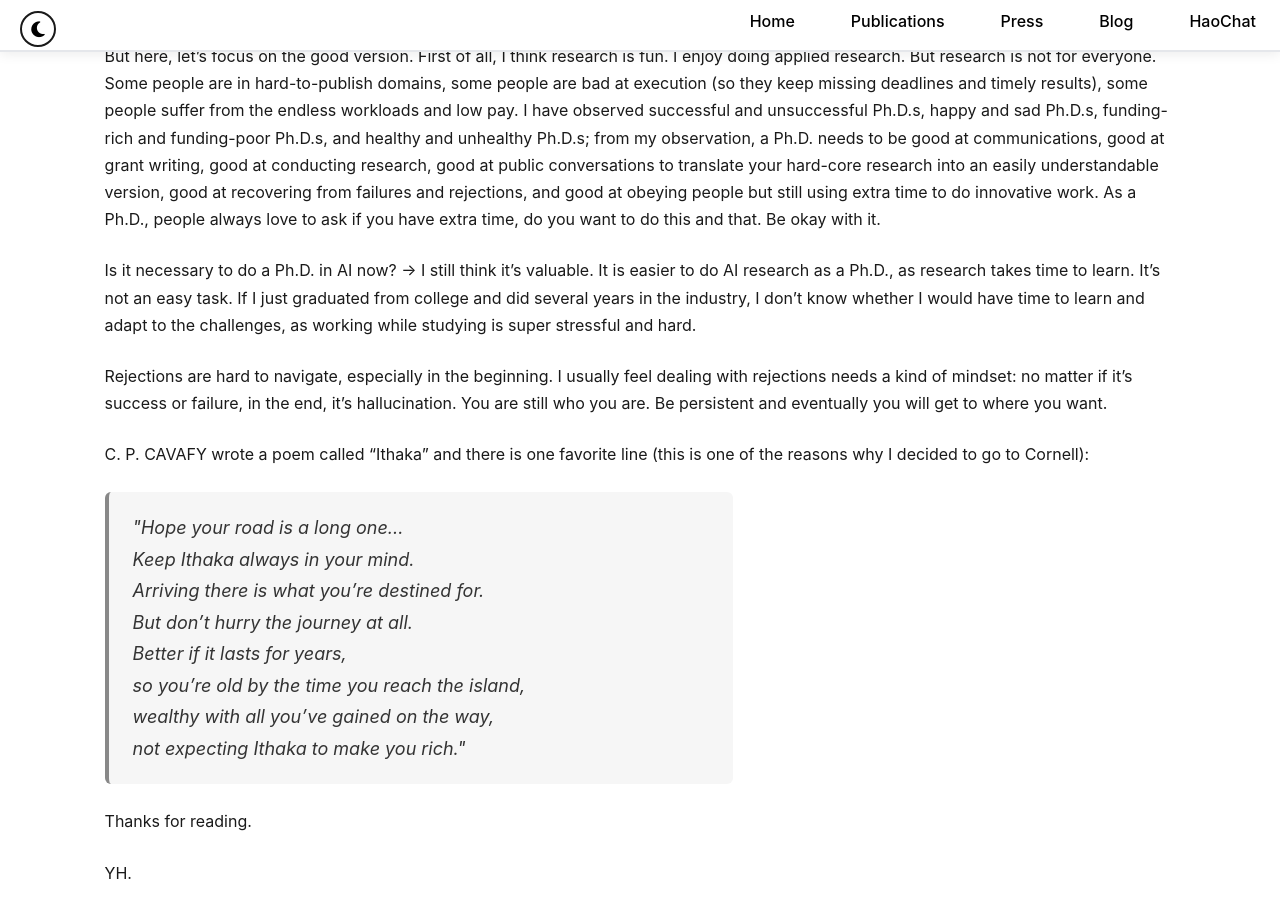
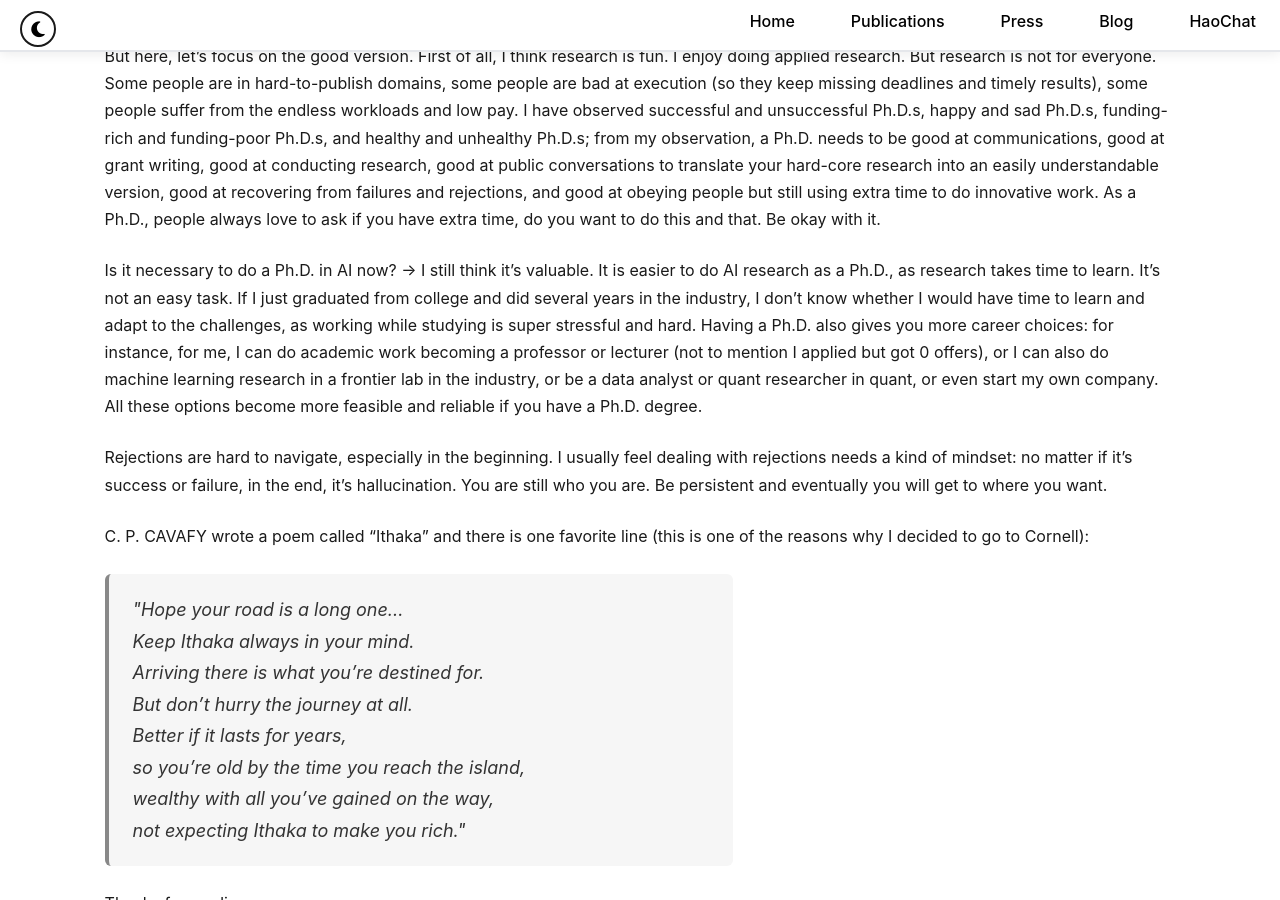
Before and after one commit to YuexingHao/Yuexing-Hao, a Jekyll site: the page built from _posts/2025-02-09-about-my-academia-life.md, in a window 1280 px wide and 900 px high, scrolled down 2751 px. Built offline with Jekyll 4.4.1, drawn with Linux system fonts in a browser that asks for light colours; a style sheet for code colours, icons or effects is not loaded.

Commit message:
Describe your changes

```diff
--- a/_posts/2025-02-09-about-my-academia-life.md
+++ b/_posts/2025-02-09-about-my-academia-life.md
@@ -42,7 +42,7 @@ I have 2 versions of answers, as always. The good version is "It's necessary bec
 
 But here, let's focus on the good version. First of all, I think research is fun. I enjoy doing applied research. But research is not for everyone. Some people are in hard-to-publish domains, some people are bad at execution (so they keep missing deadlines and timely results), some people suffer from the endless workloads and low pay. I have observed successful and unsuccessful Ph.D.s, happy and sad Ph.D.s, funding-rich and funding-poor Ph.D.s, and healthy and unhealthy Ph.D.s; from my observation, a Ph.D. needs to be good at communications, good at grant writing, good at conducting research, good at public conversations to translate your hard-core research into an easily understandable version, good at recovering from failures and rejections, and good at obeying people but still using extra time to do innovative work. As a Ph.D., people always love to ask if you have extra time, do you want to do this and that. Be okay with it.
 
-Is it necessary to do a Ph.D. in AI now? -> I still think it's valuable. It is easier to do AI research as a Ph.D., as research takes time to learn. It's not an easy task. If I just graduated from college and did several years in the industry, I don't know whether I would have time to learn and adapt to the challenges, as working while studying is super stressful and hard.
+Is it necessary to do a Ph.D. in AI now? -> I still think it's valuable. It is easier to do AI research as a Ph.D., as research takes time to learn. It's not an easy task. If I just graduated from college and did several years in the industry, I don't know whether I would have time to learn and adapt to the challenges, as working while studying is super stressful and hard. Having a Ph.D. also gives you more career choices: for instance, for me, I can do academic work becoming a professor or lecturer (not to mention I applied but got 0 offers), or I can also do machine learning research in a frontier lab in the industry, or be a data analyst or quant researcher in quant, or even start my own company. All these options become more feasible and reliable if you have a Ph.D. degree.
 
 Rejections are hard to navigate, especially in the beginning. I usually feel dealing with rejections needs a kind of mindset: no matter if it's success or failure, in the end, it's hallucination. You are still who you are. Be persistent and eventually you will get to where you want.
 
```
